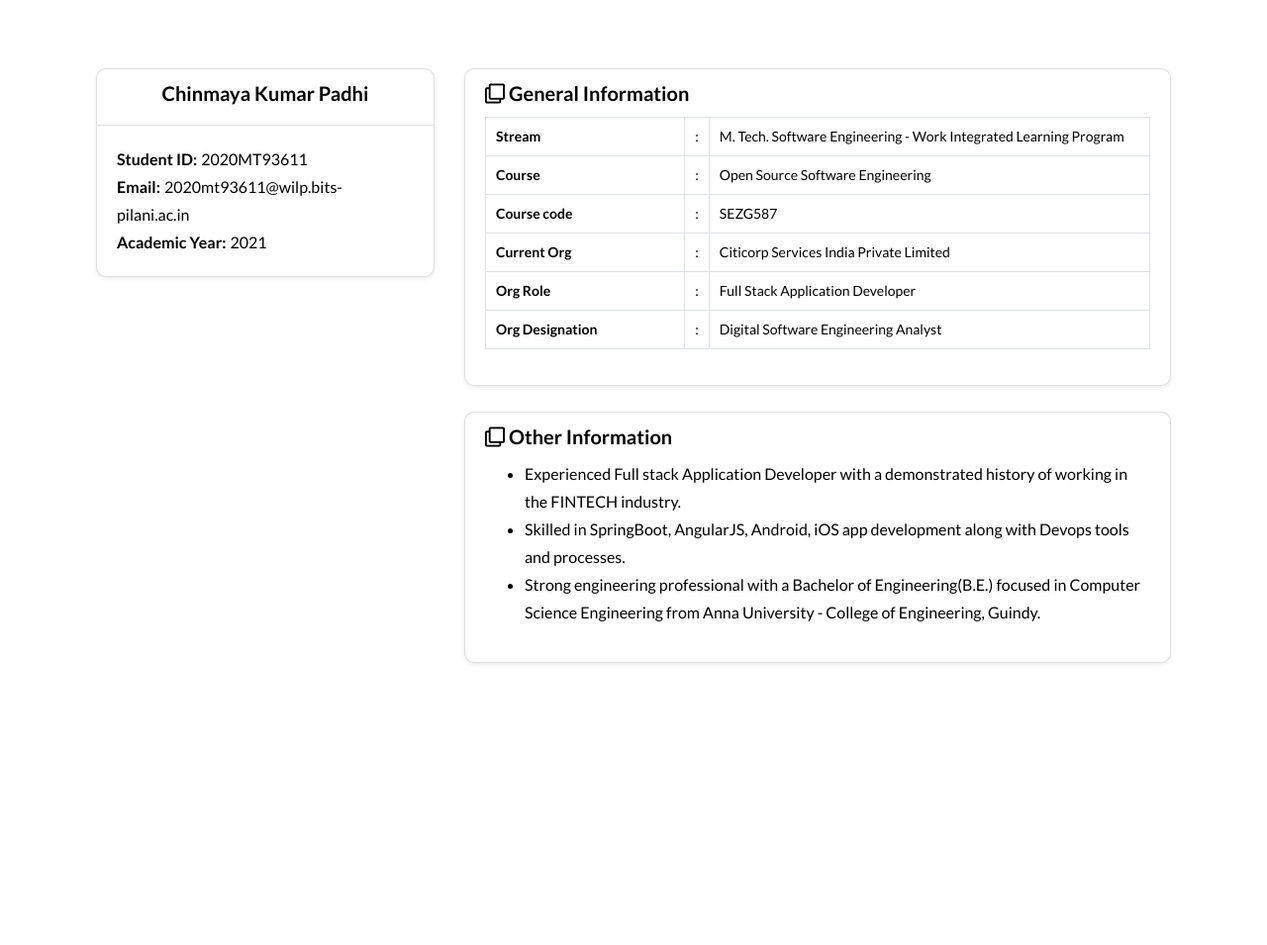
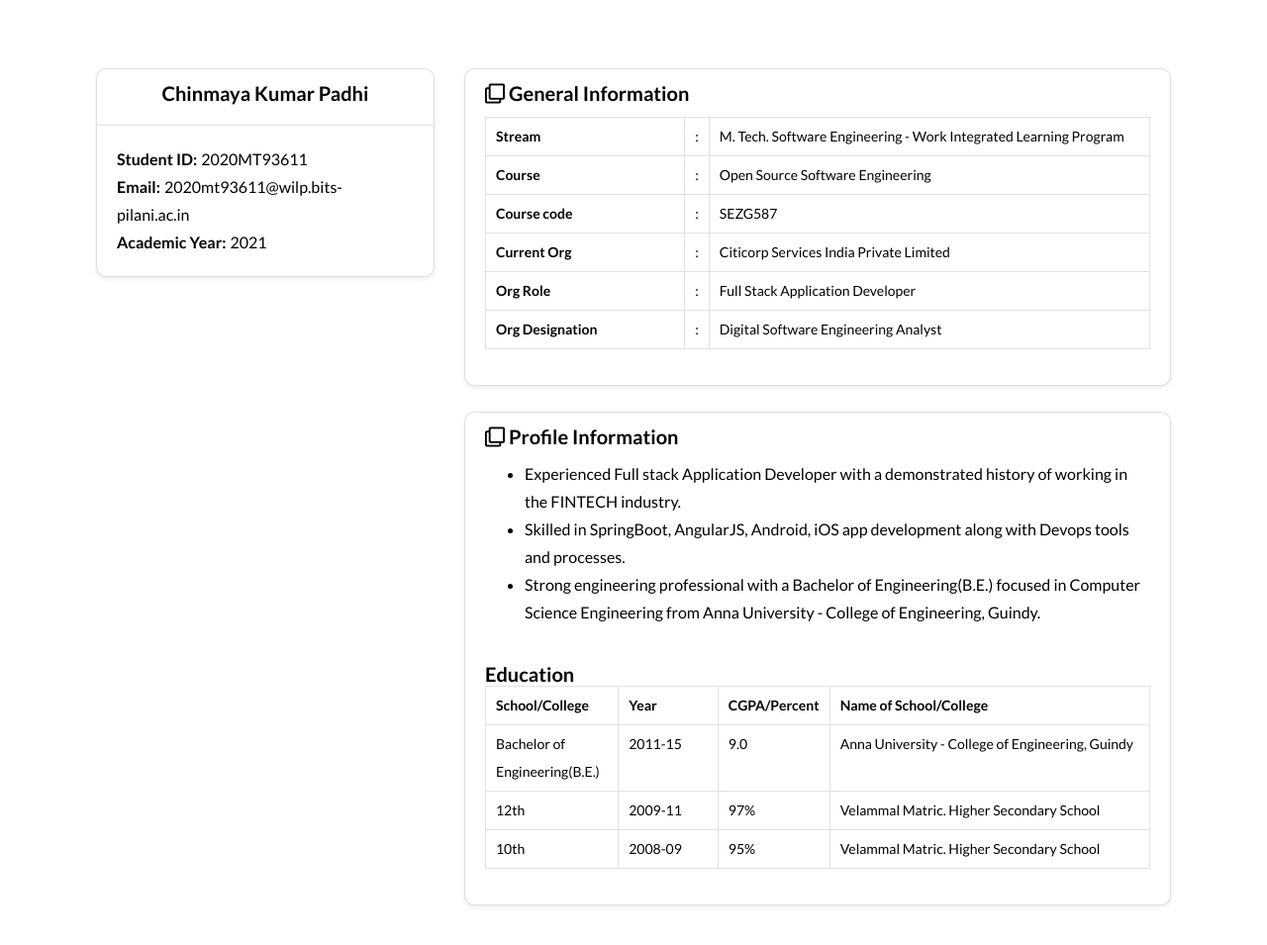
Before and after one commit to chinmaya2020mt93611/chinmaya2020mt93611, a plain HTML site: page index.html in a window 1280 px wide. Shown: the part 95-1050 px from the top of the page at 99% size. Before the commit the page ends 837 px from the top, so only its background shows below. Drawn offline with nearby package versions, Linux system fonts and the light colour scheme.

Commit message:
Add files via upload

```diff
--- a/index.html
+++ b/index.html
@@ -87,7 +87,7 @@
           <div style="height: 26px"></div>
         <div class="card shadow-sm">
           <div class="card-header bg-transparent border-0">
-            <h3 class="mb-0"><i class="far fa-clone pr-1"></i>Other Information</h3>
+            <h3 class="mb-0"><i class="far fa-clone pr-1"></i>Profile Information</h3>
           </div>
           <div class="card-body pt-0">
 		  <ul>
@@ -96,6 +96,35 @@
 			<li>Strong engineering professional with a Bachelor of Engineering(B.E.) focused in Computer Science Engineering from Anna University - College of Engineering, Guindy.</li>
 		  </ul>
           </div>
+		  <div class="card-body pt-0">
+			<h3 class="mb-0">Education</h3>
+		  <table class="table table-bordered">
+			  <tr>
+                <th width="20%">School/College</th>
+                <th width="15%">Year</td>
+				<th width="10%">CGPA/Percent</td>
+                <th>Name of School/College</td>
+              </tr>
+			  <tr>
+                <td width="20%">Bachelor of Engineering(B.E.)</th>
+                <td width="15%">2011-15</td>
+				<td width="10%">9.0</td>
+                <td>Anna University - College of Engineering, Guindy</td>
+              </tr>
+			  <tr>
+                <td width="20%">12th</th>
+                <td width="15%">2009-11</td>
+				<td width="10%">97%</td>
+                <td>Velammal Matric. Higher Secondary School</td>
+              </tr>
+              <tr>
+                <td width="20%">10th</th>
+                <td width="15%">2008-09</td>
+				<td width="10%">95%</td>
+                <td>Velammal Matric. Higher Secondary School</td>
+              </tr>
+            </table>
+			</div>
         </div>
       </div>
     </div>
```
